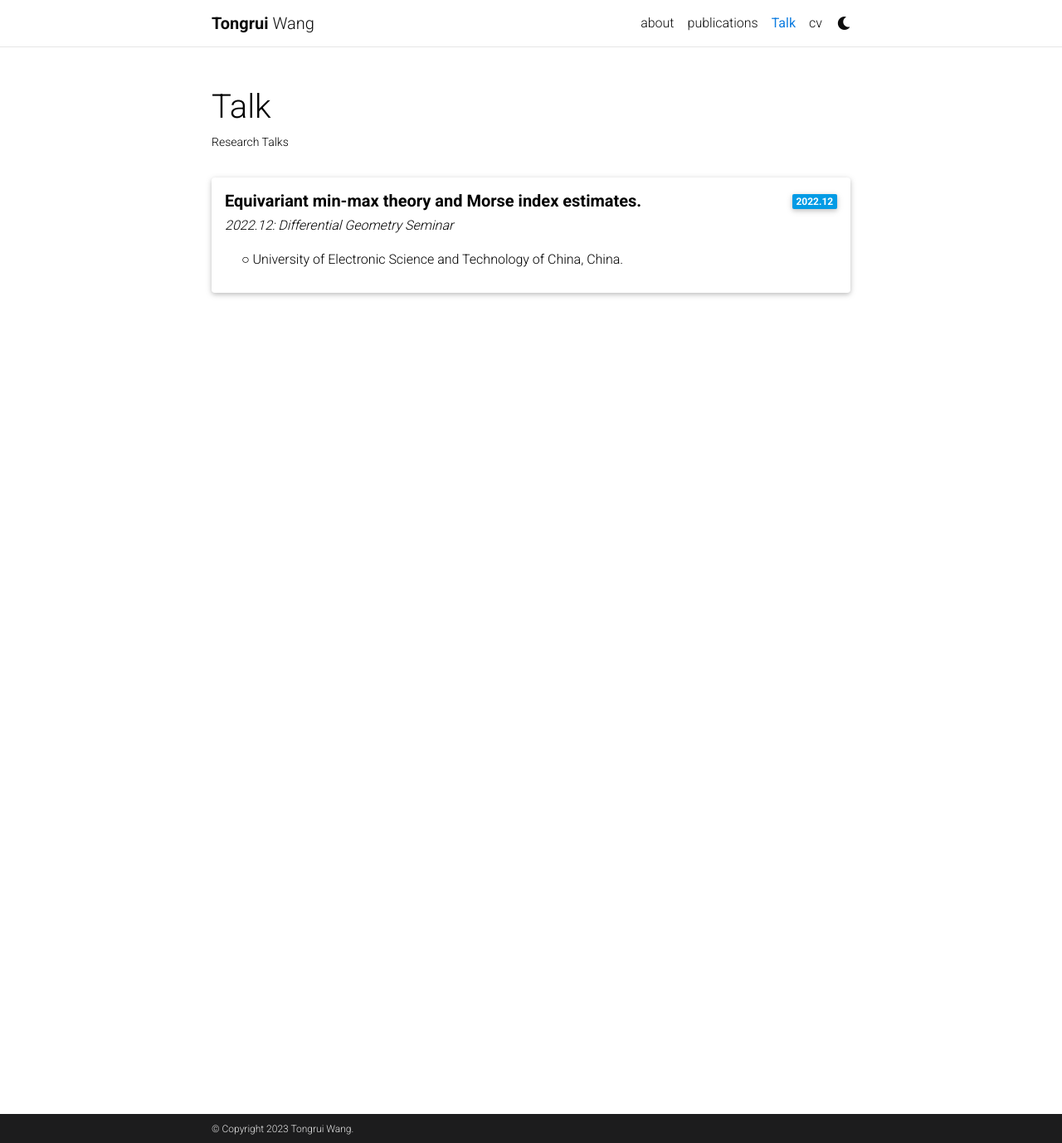
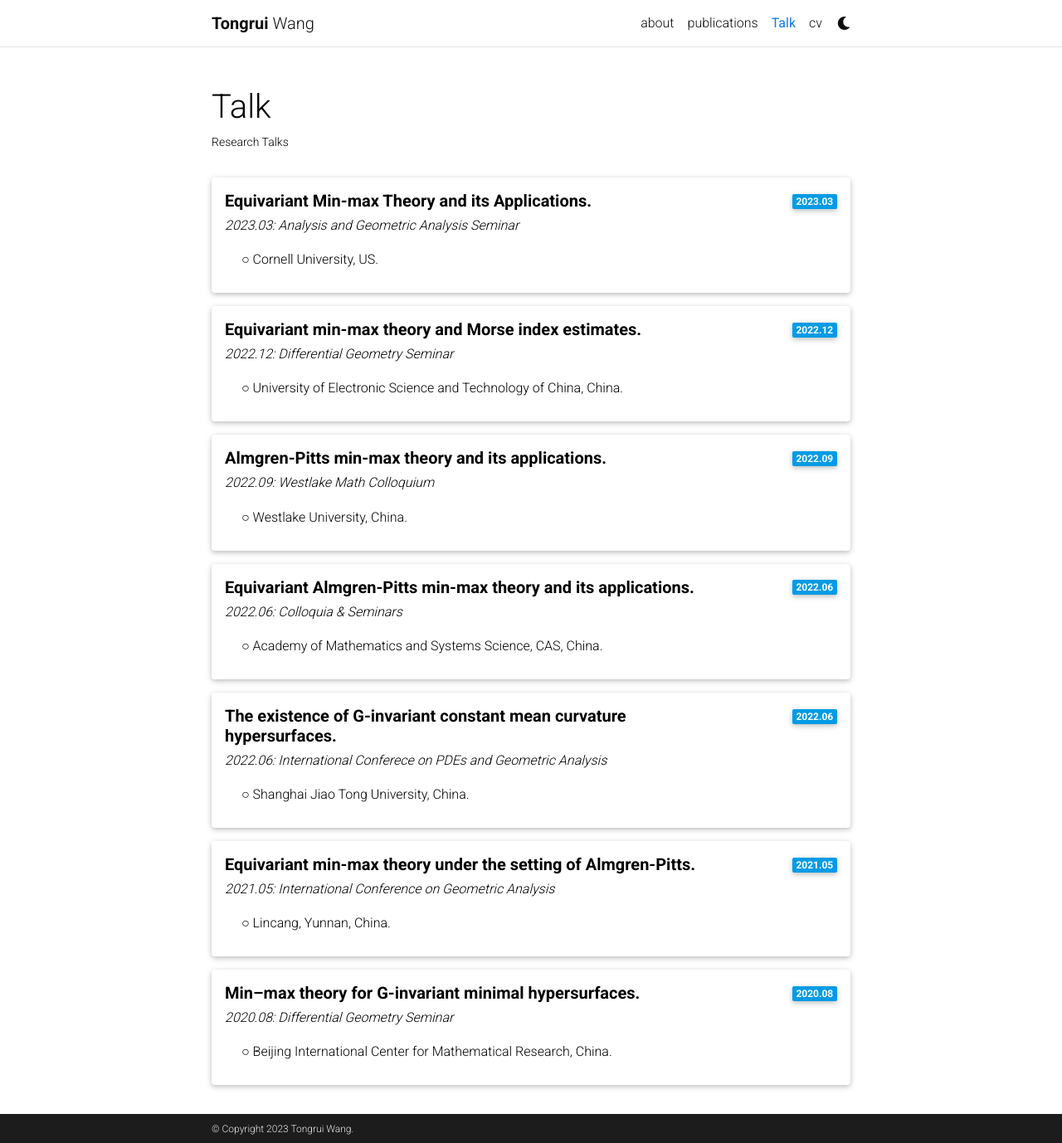
Before and after one commit to XilunL/XilunL.github.io, a Jekyll site: the page built from _pages/teaching.md, in a window 1280 px wide and 1378 px high. Shown: the whole window at 83% size. Built offline with Jekyll 4.4.1, drawn with Linux system fonts in a browser that asks for light colours; comment, search, counter and statistics services are not loaded; a style sheet for code colours, icons or effects is not loaded.

Commit message:
Update teaching.md

```diff
--- a/_pages/teaching.md
+++ b/_pages/teaching.md
@@ -9,6 +9,27 @@ nav_order: 3
 
   <!-- Content -->
   <div class="content">
+
+
+<div class="card mt-3">
+  <div class="p-3">
+    <div class="row">
+      <div class="col-sm-10">
+        <h5 class="font-weight-bold">Equivariant Min-max Theory and its Applications.</h5>
+      </div>
+      <div class="col-sm-2 text-left text-sm-right">
+        <span class="badge font-weight-bold light-blue darken-1 text-uppercase align-middle">
+            2023.03
+        </span>
+      </div>
+    </div>
+    <h6 class="font-italic mt-2 mt-sm-0">2023.03: Analysis and Geometric Analysis Seminar</h6>
+    <ul class="card-text font-weight-light list-group list-group-flush">
+      <li class="list-group-item">○ Cornell University, US.</li>
+    </ul>
+  </div>
+</div>
+
 
 <div class="card mt-3">
   <div class="p-3">
@@ -28,3 +49,99 @@ nav_order: 3
     </ul>
   </div>
 </div>
+
+
+<div class="card mt-3">
+  <div class="p-3">
+    <div class="row">
+      <div class="col-sm-10">
+        <h5 class="font-weight-bold">Almgren-Pitts min-max theory and its applications.</h5>
+      </div>
+      <div class="col-sm-2 text-left text-sm-right">
+        <span class="badge font-weight-bold light-blue darken-1 text-uppercase align-middle">
+            2022.09
+        </span>
+      </div>
+    </div>
+    <h6 class="font-italic mt-2 mt-sm-0">2022.09: Westlake Math Colloquium</h6>
+    <ul class="card-text font-weight-light list-group list-group-flush">
+      <li class="list-group-item">○ Westlake University, China.</li>
+    </ul>
+  </div>
+</div>
+
+<div class="card mt-3">
+  <div class="p-3">
+    <div class="row">
+      <div class="col-sm-10">
+        <h5 class="font-weight-bold">Equivariant Almgren-Pitts min-max theory and its applications.</h5>
+      </div>
+      <div class="col-sm-2 text-left text-sm-right">
+        <span class="badge font-weight-bold light-blue darken-1 text-uppercase align-middle">
+            2022.06
+        </span>
+      </div>
+    </div>
+    <h6 class="font-italic mt-2 mt-sm-0">2022.06: Colloquia & Seminars</h6>
+    <ul class="card-text font-weight-light list-group list-group-flush">
+      <li class="list-group-item">○ Academy of Mathematics and Systems Science, CAS, China.</li>
+    </ul>
+  </div>
+</div>
+
+<div class="card mt-3">
+  <div class="p-3">
+    <div class="row">
+      <div class="col-sm-10">
+        <h5 class="font-weight-bold">The existence of G-invariant constant mean curvature hypersurfaces.</h5>
+      </div>
+      <div class="col-sm-2 text-left text-sm-right">
+        <span class="badge font-weight-bold light-blue darken-1 text-uppercase align-middle">
+            2022.06
+        </span>
+      </div>
+    </div>
+    <h6 class="font-italic mt-2 mt-sm-0">2022.06: International Conferece on PDEs and Geometric Analysis</h6>
+    <ul class="card-text font-weight-light list-group list-group-flush">
+      <li class="list-group-item">○ Shanghai Jiao Tong University, China.</li>
+    </ul>
+  </div>
+</div>
+
+<div class="card mt-3">
+  <div class="p-3">
+    <div class="row">
+      <div class="col-sm-10">
+        <h5 class="font-weight-bold">Equivariant min-max theory under the setting of Almgren-Pitts.</h5>
+      </div>
+      <div class="col-sm-2 text-left text-sm-right">
+        <span class="badge font-weight-bold light-blue darken-1 text-uppercase align-middle">
+            2021.05
+        </span>
+      </div>
+    </div>
+    <h6 class="font-italic mt-2 mt-sm-0">2021.05: International Conference on Geometric Analysis</h6>
+    <ul class="card-text font-weight-light list-group list-group-flush">
+      <li class="list-group-item">○ Lincang, Yunnan, China.</li>
+    </ul>
+  </div>
+</div>
+
+<div class="card mt-3">
+  <div class="p-3">
+    <div class="row">
+      <div class="col-sm-10">
+        <h5 class="font-weight-bold">Min–max theory for G-invariant minimal hypersurfaces.</h5>
+      </div>
+      <div class="col-sm-2 text-left text-sm-right">
+        <span class="badge font-weight-bold light-blue darken-1 text-uppercase align-middle">
+            2020.08
+        </span>
+      </div>
+    </div>
+    <h6 class="font-italic mt-2 mt-sm-0">2020.08: Differential Geometry Seminar</h6>
+    <ul class="card-text font-weight-light list-group list-group-flush">
+      <li class="list-group-item">○ Beijing International Center for Mathematical Research, China.</li>
+    </ul>
+  </div>
+</div>
```
